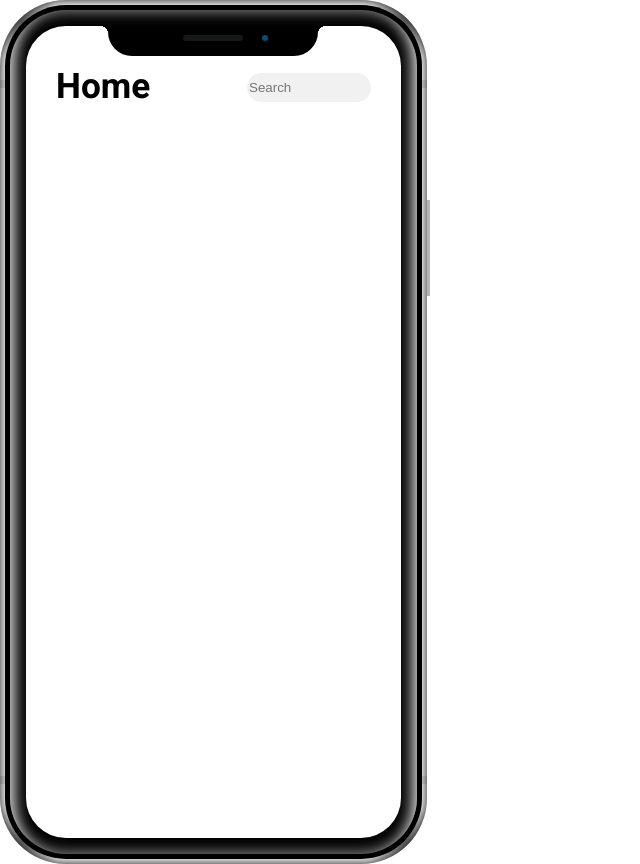
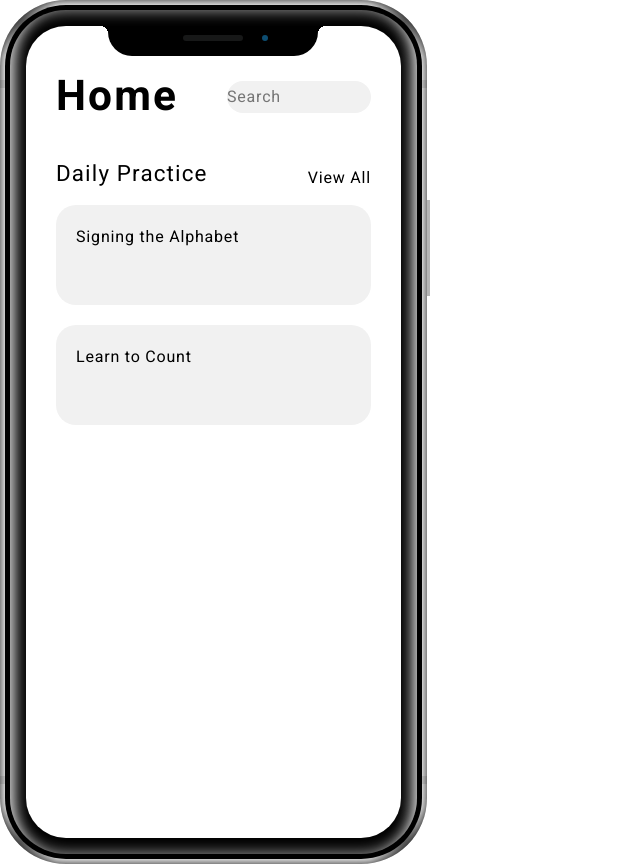
Before and after one commit to eforrester/ASLApp, a Node server app: page / in a window 1280 px wide. Shown: the whole page, without its empty margins (0-640 px from the left). Run offline with Node 20, Linux system fonts and the light colour scheme; some libraries are stand-ins or nearby versions.

Commit message:
Styling home page

```diff
--- a/public/css/style.css
+++ b/public/css/style.css
@@ -1,19 +1,27 @@
-html, body {
+html, * {
     font-family: 'Heebo', sans-serif;
     padding: 0;
     margin: 0;
     font-size: 16px;
+    letter-spacing: 0.05em;
 }
+/* all content */
 .wrapper {
-    padding: 0 30px 0 30px;
+    padding: 40px 30px;
 }
+h2 {
+    font-size: 1.4em;
+    font-weight: normal;
+}
+
 /* styling for title and search bar  */
 .topInfo {
     display: grid;
     grid-template-columns: 1fr 1fr;
+    padding-bottom: 30px;
 }
 .topTitle {
-    font-size: 2.2em;
+    font-size: 2.65em;
 }
 .searchBar {
     width: 9em;
@@ -24,3 +32,28 @@ html, body {
     background-color: #F1F1F1;
     border: none;
 }
+/* styling for home page content */
+.home-content {
+    display: grid;
+    grid-row-gap: 20px;
+}
+.titles {
+    display: grid;
+    grid-template-columns: 1fr 1fr;
+    padding-bottom: 15px;
+}
+.p-title {
+    justify-self: end;
+    align-self: end;
+}
+.content-box {
+    height: 100px;
+    width: 100%;
+    border-radius: 20px;
+    background-color:#F1F1F1;
+}
+.h3-title {
+    /* background-color: purple;  */
+    padding: 20px 0 0 20px;
+    font-weight: 500;
+}
--- a/views/index.handlebars
+++ b/views/index.handlebars
@@ -0,0 +1,12 @@
+<div class="titles">
+    <h2 class="h2-title">Daily Practice</h2>
+    <p class="p-title">View All</p>
+</div>
+<div class="home-content">
+<div class="content-box">
+<h3 class="h3-title">Signing the Alphabet</h3>
+</div>
+<div class="content-box">
+<h3 class="h3-title">Learn to Count</h3>
+</div>
+</div>
--- a/views/layouts/main.handlebars
+++ b/views/layouts/main.handlebars
@@ -38,6 +38,9 @@
                     <h3 class="topTitle">{{title}}</h3>
                     <input type="text" placeholder="Search" class="searchBar">
                 </div>
+                <body>
+                    {{{body}}}
+                </body>
             </div>
         </div>
     </div>
```
